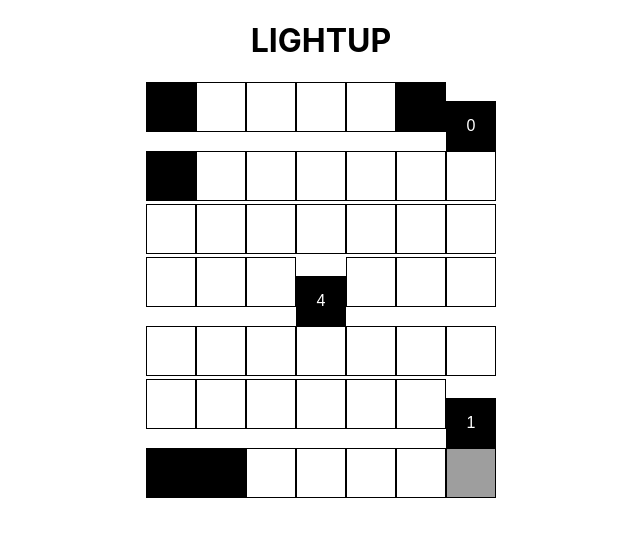
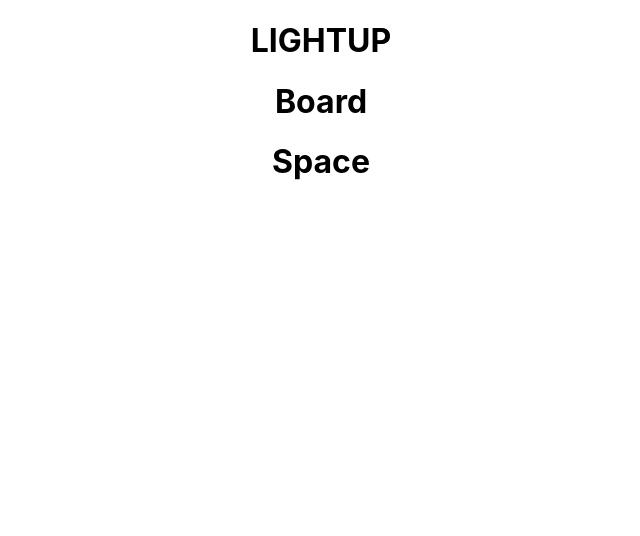
Before and after one commit to gcdco/lightup-react, a React (Create React App) app: page / in a window 1280 px wide. Shown: the top 536 px of the page, without its empty margins (319-959 px from the left). Built offline with nearby package versions, Linux system fonts and the light colour scheme; grey boxes are pictures that could not be loaded.

Commit message:
Redoing this game fresh start.

```diff
--- a/public/index.html
+++ b/public/index.html
@@ -24,6 +24,12 @@
       work correctly both with client-side routing and a non-root public URL.
       Learn how to configure a non-root public URL by running `npm run build`.
     -->
+    <link
+    rel="stylesheet"
+    href="https://use.fontawesome.com/releases/v5.7.0/css/all.css"
+    integrity="sha384-lZN37f5QGtY3VHgisS14W3ExzMWZxybE1SJSEsQp9S+oqd12jhcu+A56Ebc1zFSJ"
+    crossorigin="anonymous"
+    />
     <title>React App</title>
   </head>
   <body>
--- a/src/App.css
+++ b/src/App.css
@@ -4,61 +4,3 @@
   text-align: center;
   padding: 0px;
 }
-
-.App-header {
-  background-color: #282c34;
-  min-height: 100vh;
-  display: flex;
-  flex-direction: column;
-  align-items: center;
-  justify-content: center;
-  font-size: calc(10px + 2vmin);
-  color: white;
-}
-
-button {
-  width: 50px;
-  height: 50px;
-  background: #fff;
-  color: #000;
-  border: 1px solid black;
-  text-align: center;
-  font-size: 16px;
-  padding: 0px;
-  /*margin: 0px; */
-}
-
-button:hover {
-  background: rgb(250, 247, 103);
-}
-
-button.black {
-  background: rgb(0, 0, 0);
-}
-
-button.lit {
-  background: rgb(250, 247, 103);
-}
-
-button.light {
-  background: rgb(250, 186, 103);
-  background-image: url("./img/lightbulb50.png");
-
-}
-
-button.number {
-  background: rgb(0, 0, 0);
-  color: #fff;
-  padding: 0px;
-
-}
-
-.space-container {
-  justify-content: center;
-  text-align: center;
-  align-items: center;
-  width: 350px;
-  height: 350px;
-  margin: 0 auto;
-  padding: 0px;
-}
--- a/src/App.js
+++ b/src/App.js
@@ -1,7 +1,8 @@
 import React, { useState } from 'react';
 import Board from './components/Board';
+import './App.css';
 
-import './App.css';
+// <i class="far fa-lightbulb"></i>
 
 function App() {
   const [spaces, setSpaces] = useState([
@@ -398,32 +399,10 @@ function App() {
     }
   ]);
 
-  // Not switching on
-  const switchSpace = (id) => {
-    const square = spaces.find(x => x.id === id)
-    if(!square.black && !square.number){
-      //square.lit = !square.lit
-      square.light = !square.light
-    }
-
-    //setSpaces(spaces.map((space) => (space.id === id) ? {...space, light: square.light} : space ))
-    setSpaces(spaces.map((space) => (space.id === id) ? {...space, square} : space ))
-    // switchAdjacentSpaces(square.id)
-  }
-
-  // Update spaces adjacent to the switched on/off space after a call to switchSpace()
-  const switchAdjacentSpaces = (id) => {
-    let updSpaces = []
-    // vertical spaces top
-    for (let i = id; i < 7; i++){
-
-    }
-  }
-
   return (
     <div className="App">
       <h1>LIGHTUP</h1>
-      <Board onSwitch={switchSpace} spaces={spaces} />
+        <Board />
     </div>
   );
 }
--- a/src/components/Board.js
+++ b/src/components/Board.js
@@ -1,27 +1,19 @@
+import React, { Component } from 'react';
 import Space from './Space'
 
-const Board = ({ onSwitch, spaces}) => {
-    // function renderspace (space, id) {
-    //     <Space
-    //         key={id}
-    //         space={space}
-    //         onSwitch={onSwitch}
-    //     />
-    // }
-
-
-    return (
-        <div className ='space-container'>
-            {spaces.map((space) => (
-                <Space
-                    key={space.id}
-                    space={space}
-                    onSwitch={onSwitch}
-                />
-            ))}
-        </div>
-    )
+class Board extends Component {
+    constructor(props) {
+        super(props);
+        this.state = {  }
+    }
+    render() {
+        return (
+            <div className ='Board'>
+                <h1>Board</h1>
+                <Space />
+            </div>
+        )
+    }
 }
 
-
 export default Board;
--- a/src/components/Space.js
+++ b/src/components/Space.js
@@ -1,16 +1,16 @@
+import React, { Component } from 'react';
 
-const Space = ({ onSwitch, space }) => {
-    return (
-            <button
-                className={`${space.lit ? 'lit' : ''} ${space.light ? 'light' : ''} ${space.number ? 'number' : ''} ${space.black ? 'black' : ''}`}
-                onClick={() => onSwitch(space.id)}>
-                    {`${space.number ? space.value : ''}`}
-            </button>
-    )
+class Space extends Component {
+    constructor(props) {
+        super(props);
+        this.state = {  }
+    }
+    render() {
+        return (
+            //<td>cell</td>
+            <h1>Space</h1>
+         );
+    }
 }
 
-// const lightStyle = {
-//     backgroundImage: 'url("./img/lightbulb350.png")'
-// }
-
 export default Space;
```
